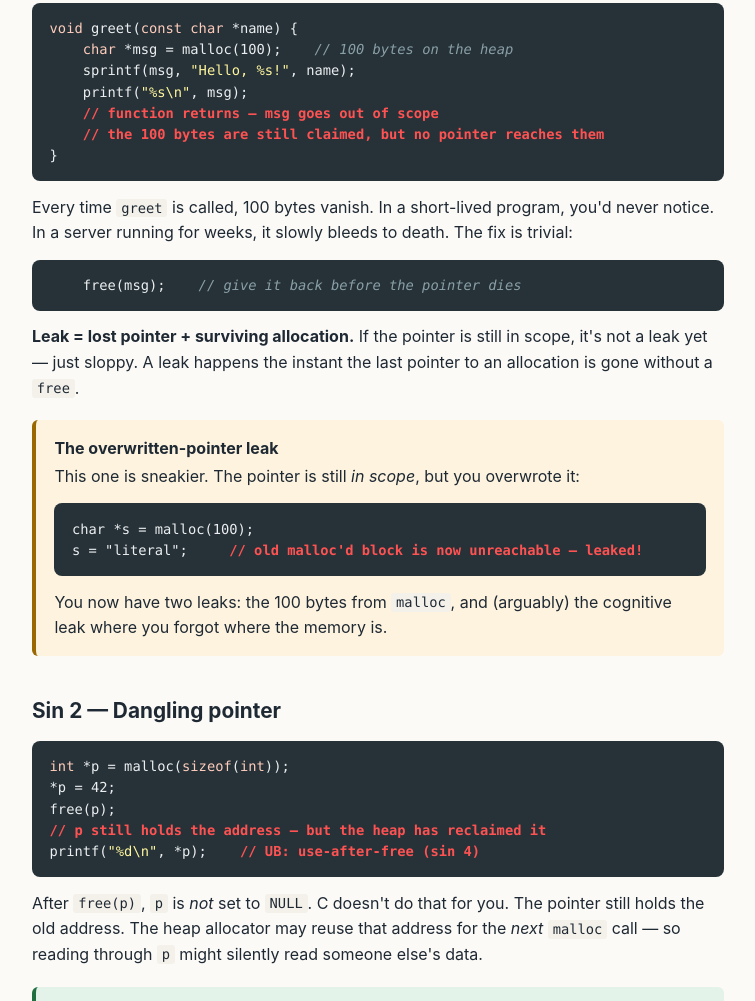
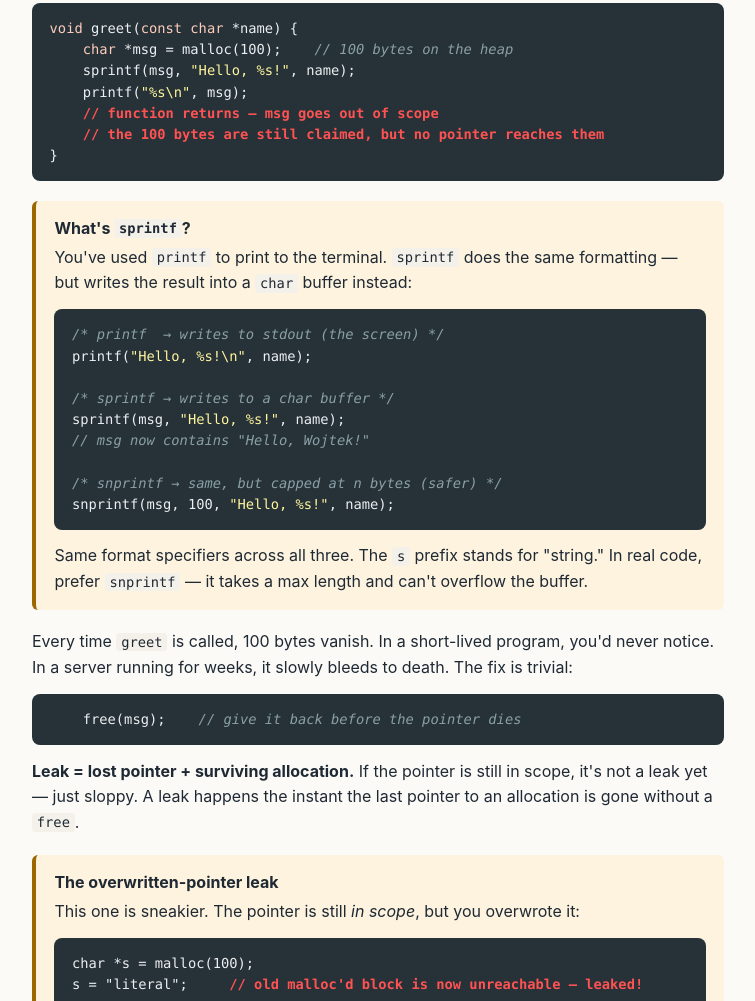
Before and after one commit to wojtek108/learning-c, a plain HTML site: page lessons/0007-memory-errors-and-defensive-programming.html in a window 1280 px wide. Shown: the part 779-1780 px from the top of the page, without its empty margins (262-1017 px from the left). Drawn offline with Linux system fonts and the light colour scheme.

Commit message:
Add sprintf/snprintf explanation callout to lesson 7

```diff
--- a/lessons/0007-memory-errors-and-defensive-programming.html
+++ b/lessons/0007-memory-errors-and-defensive-programming.html
@@ -208,6 +208,21 @@
     <span class="err">// function returns — msg goes out of scope</span>
     <span class="err">// the 100 bytes are still claimed, but no pointer reaches them</span>
 }</code></pre>
+
+<div class="callout warn">
+  <span class="h">What's <code>sprintf</code>?</span>
+  You've used <code>printf</code> to print to the terminal. <code>sprintf</code> does the same formatting — but writes the result into a <code>char</code> buffer instead:
+  <pre><code><span class="c">/* printf  → writes to stdout (the screen) */</span>
+printf(<span class="s">"Hello, %s!\n"</span>, name);
+
+<span class="c">/* sprintf → writes to a char buffer */</span>
+sprintf(msg, <span class="s">"Hello, %s!"</span>, name);
+<span class="c">// msg now contains "Hello, Wojtek!"</span>
+
+<span class="c">/* snprintf → same, but capped at n bytes (safer) */</span>
+snprintf(msg, 100, <span class="s">"Hello, %s!"</span>, name);</code></pre>
+  Same format specifiers across all three. The <code>s</code> prefix stands for "string." In real code, prefer <code>snprintf</code> — it takes a max length and can't overflow the buffer.
+</div>
 
 <p>Every time <code>greet</code> is called, 100 bytes vanish. In a short-lived program, you'd never notice. In a server running for weeks, it slowly bleeds to death. The fix is trivial:</p>
 
```
